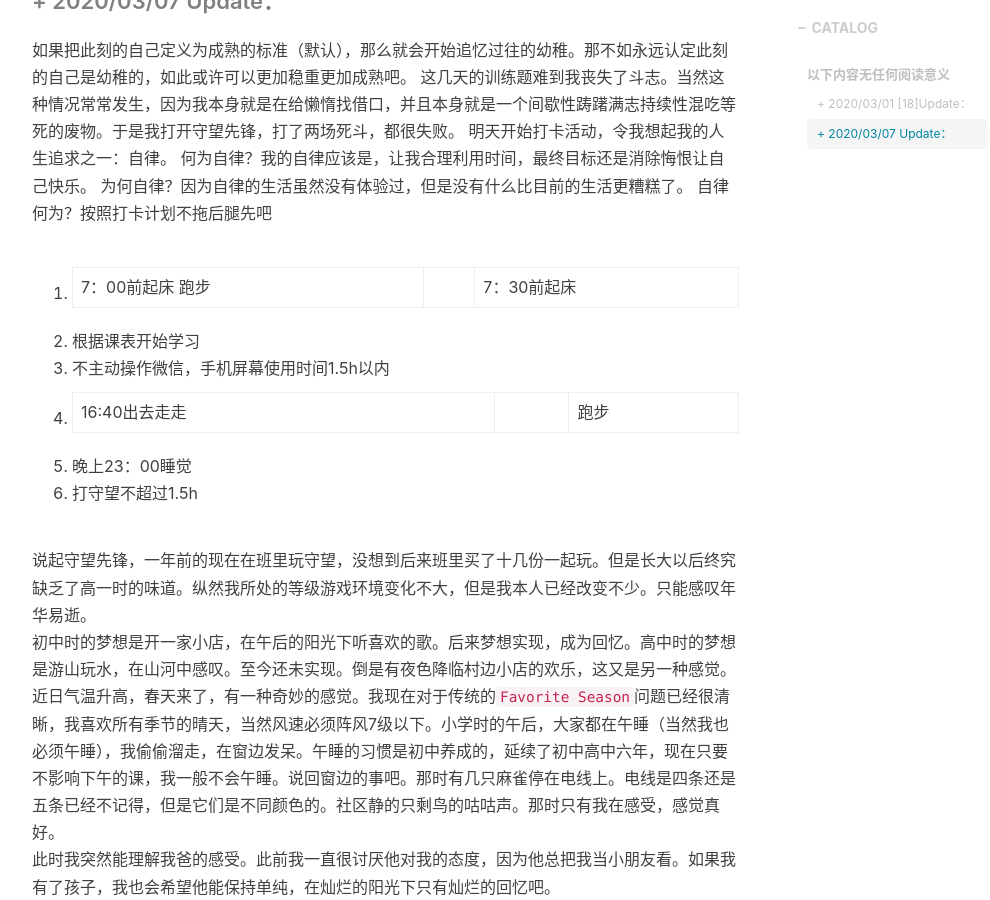
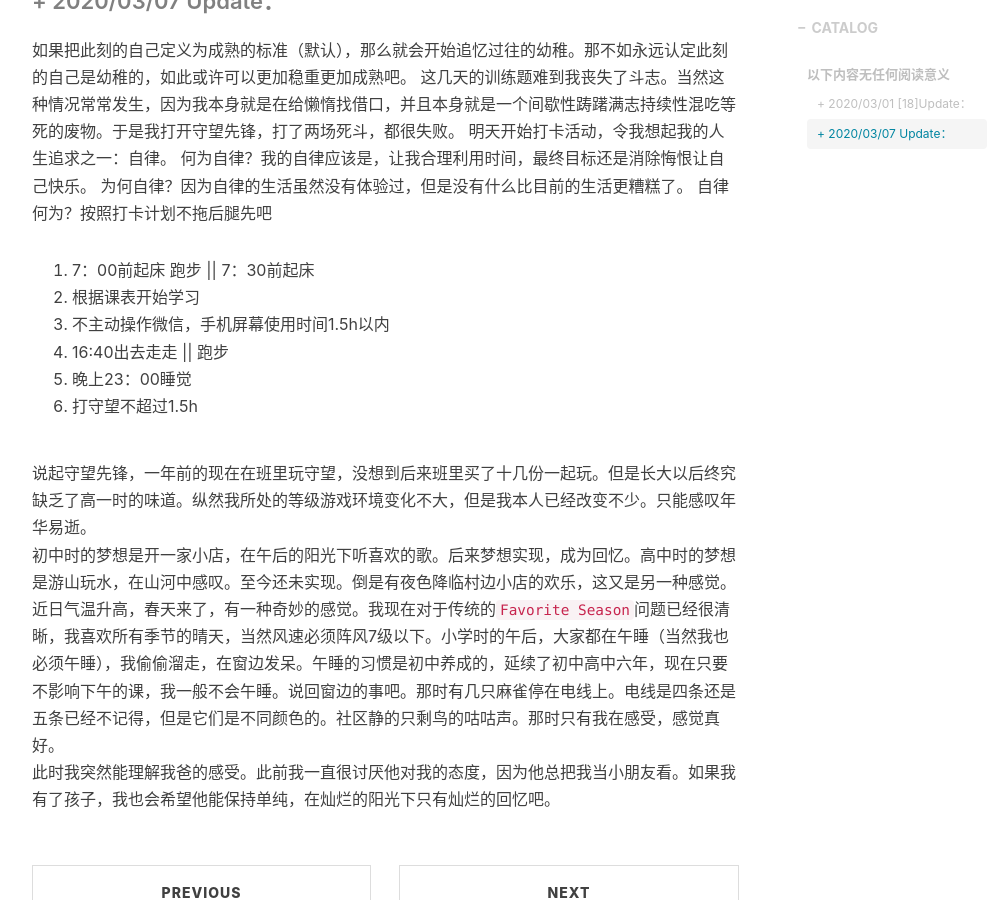
Before and after one commit to lzzmm/lzzmm.github.io, a Jekyll site: the page built from _posts/2020-02-25-.md, in a window 1280 px wide and 900 px high, scrolled down 1904 px. Shown: the whole window, without its empty margins (233-1223 px from the left). Built offline with Jekyll 4.4.1, drawn with Linux system fonts in a browser that asks for light colours; nearby versions of some CDN libraries; comment, search, counter and statistics services are not loaded.

Commit message:
Update 2020-02-25-.md

```diff
--- a/_posts/2020-02-25-.md
+++ b/_posts/2020-02-25-.md
@@ -35,10 +35,10 @@ tags:
 何为自律？我的自律应该是，让我合理利用时间，最终目标还是消除悔恨让自己快乐。
 为何自律？因为自律的生活虽然没有体验过，但是没有什么比目前的生活更糟糕了。
 自律何为？按照打卡计划不拖后腿先吧
-1. 7：00前起床 跑步 || 7：30前起床
+1. 7：00前起床 跑步 \|\| 7：30前起床
 2. 根据课表开始学习
 3. 不主动操作微信，手机屏幕使用时间1.5h以内
-4. 16:40出去走走 || 跑步
+4. 16:40出去走走 \|\| 跑步
 5. 晚上23：00睡觉
 6. 打守望不超过1.5h
 
```
